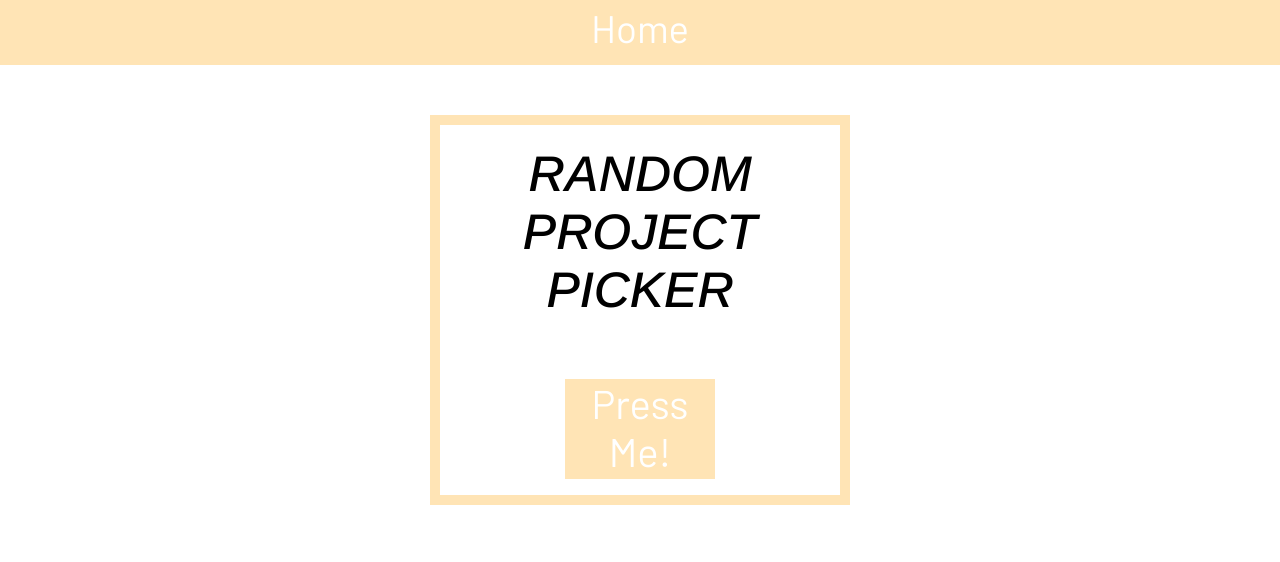
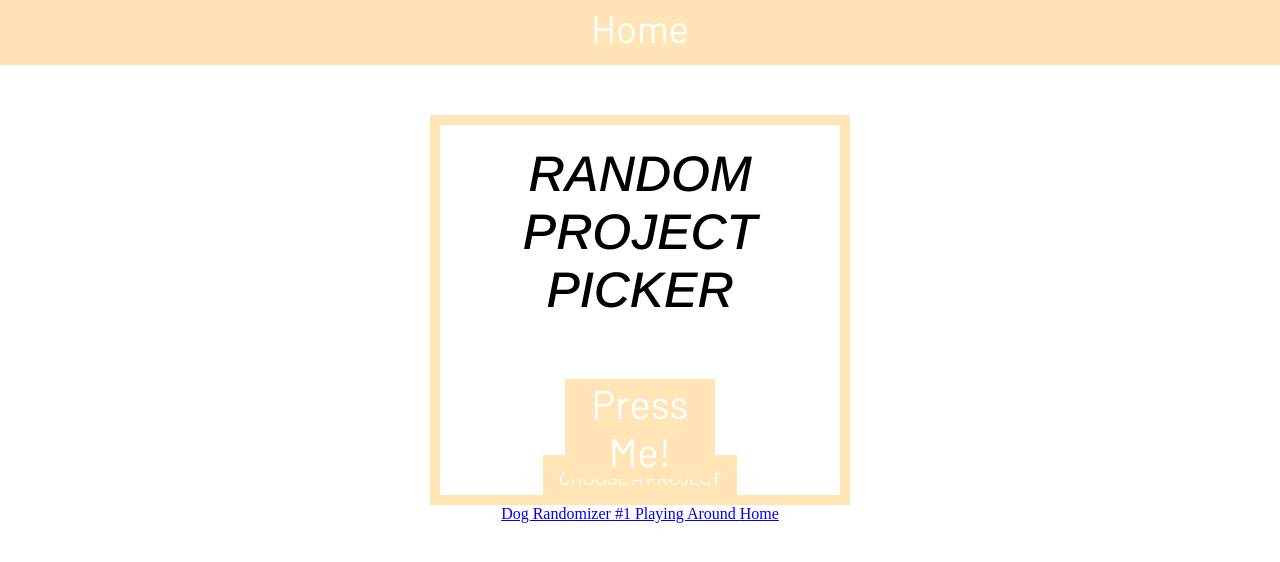
Before and after one commit to Drewwallack/Drewwallack.github.io, a plain HTML site: page Projects.html in a window 1280 px wide. Drawn offline with nearby package versions, Linux system fonts and the light colour scheme.

Commit message:
almost complete projects page

```diff
--- a/Projects.html
+++ b/Projects.html
@@ -107,6 +107,18 @@
     	color:black;
   }
 }
+	.dropdown{
+		top: 100px;
+	}
+	.dropdownbtn {
+		top: 100px;
+		background-color: moccasin;
+  		color: white;
+  		padding: 16px;
+  		font-size: 16px;
+  		border: none;
+}
+
 
 	body{
 		margin: 0px;
@@ -131,6 +143,23 @@
 		Press Me!
 	</div>
 </div>
+<div class = "dropdown">
+	<button class = "dropdownbtn">
+		CHOOSE A PROJECT
+	</button>
+	<div class="dropdownitems">
+		<a href="DogWheel.html">
+			Dog Randomizer #1
+		</a>
+		<a href="playingaround.html">
+			Playing Around
+		</a>
+		<a href="index.html">
+			Home
+		</a>
+	</div>
+
+</div>
 </center>
 <script src = 'Projects.js'></script>
 </body>
--- a/Projects.js
+++ b/Projects.js
@@ -9,6 +9,8 @@ let button = document.querySelector('#pickbutton');
 	let redirectInter = 0;
 	let bigText = 0;
 	let redirectIteration = 0
+	let project = ['DogWheel.html', 'playingaround.html'];
+	// Random project selection
 	function runCancelColorShift() {
 		let color = setInterval(colorShift, 170)
 		boxText.innerHTML = 'in...';
@@ -23,7 +25,6 @@ let button = document.querySelector('#pickbutton');
 			} else {
 			sec = sec-1;
 			boxText.innerHTML = sec;
-			console.log(sec);
 			}
 		}
 	}
@@ -46,7 +47,6 @@ let button = document.querySelector('#pickbutton');
 			redirectCount()
 		}
 	}
-
 	function redirectCount() {
 		bigText.innerHTML = redirect1[redirectDecide];
 		redirectDecide = redirectDecide+1;
@@ -56,11 +56,11 @@ let button = document.querySelector('#pickbutton');
 		}
 		if (redirectIteration == 2) {
 			clearInterval(redirectInter)
-			console.log('hey');
+			goPlease()
 		}
 	}
+	function goPlease() {
+		let proj = Math.round(Math.random()*1); //CHANGE THIS WHEN NEW PROJECTS
+		window.location.href = project[proj]
+	}
 button.addEventListener('click', runCancelColorShift);
-
-/* tomorrow - set pages equal to variables and insert them into arrays, random number generator to
-find which link to go to. Either find a way to redirect to said page, or replace bigText.innerHTML
-with it. Goodnight! */
```
